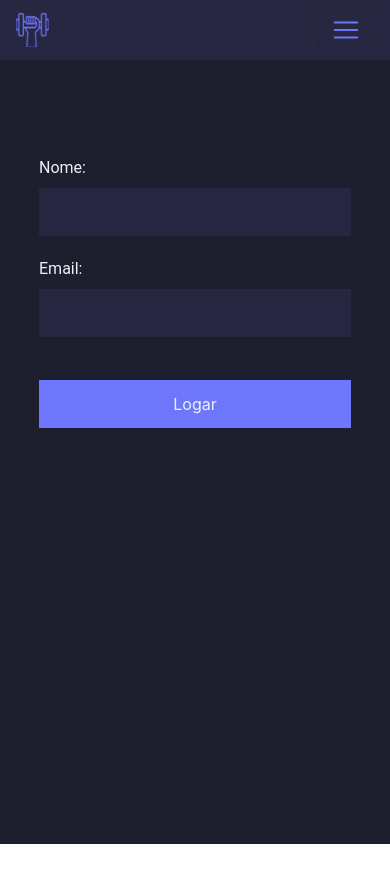
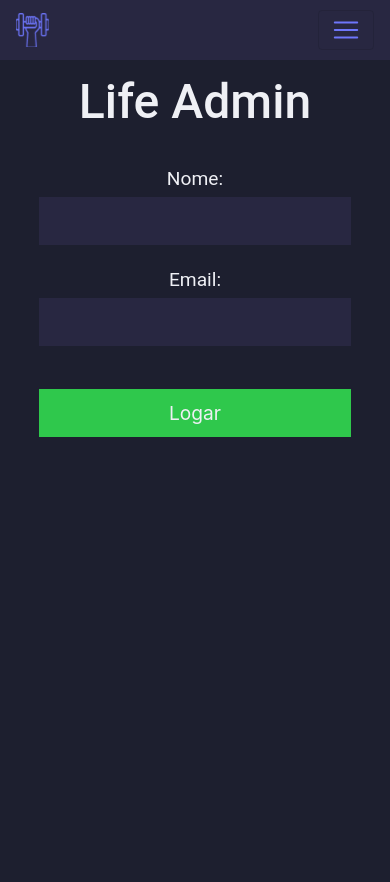
Before and after one commit to robsonmvieira/herba-front, a Next.js app: page /login in a window 390 px wide. Shown: the top 882 px of the page. Before the commit the page ends 844 px from the top, so only its background shows below. Built offline with nearby package versions, Linux system fonts and the light colour scheme.

Commit message:
Login desktop responsivo

```diff
--- a/src/pages/login/index.tsx
+++ b/src/pages/login/index.tsx
@@ -4,15 +4,24 @@ import {
   LabelLogin,
   FormLogin,
   BtnLogin,
+  ContainerDivisao,
+  LabelLifeAdmin,
+  ContainerTela,
 } from "./styles";
 import Menu from "../../components/Menu";
 
 const Login = () => {
   return (
     <>
-      <Container>
       <Menu />
 
+      <Container>
+        <ContainerTela>
+          <ContainerDivisao>
+            <LabelLifeAdmin> Life Admin</LabelLifeAdmin>
+          </ContainerDivisao>
+
+          <ContainerDivisao>
             <FormLogin>
               <LabelLogin>Nome:</LabelLogin>
               <InputFormLogin></InputFormLogin>
@@ -20,6 +29,8 @@ const Login = () => {
               <InputFormLogin></InputFormLogin>
               <BtnLogin>Logar</BtnLogin>
             </FormLogin>
+          </ContainerDivisao>
+        </ContainerTela>
       </Container>
     </>
   );
--- a/src/pages/login/styles.ts
+++ b/src/pages/login/styles.ts
@@ -5,32 +5,97 @@ export const Container = styled.div`
   width: 100%;
   height: 100vh;
 
-  /* @media (min-width: 361px) and (max-width: 760px) {
+  @media (min-width: 426px) {
+    display: flex;
+    justify-content: center;
+  }
+`;
+
+export const ContainerTela = styled.div`
+  @media (max-width: 425px) {
+    background: 1d1f2f;
+    width: 100%;
+  }
+  @media (min-width: 426px) {
+    background: 1d1f2f;
+    width: 100%;
+    display: flex;
+    flex-direction: row;
+  }
+`;
+
+/* @media (min-width: 361px) and (max-width: 760px) {
     background: red;
   } */
+
+export const ContainerDivisao = styled.div`
+  @media (max-width: 425px) {
+    background: 1d1f2f;
+    width: 100%;
+  }
+  @media (min-width: 426px) {
+    background: 1d1f2f;
+    width: 50%;
+    display: flex;
+    flex-direction: row;
+    margin-top: 25px;
+    display: flex;
+    padding: 40px;
+  }
 `;
-export const FormLogin = styled.form`
-  @media (max-width: 360px) {
+
+export const LabelLifeAdmin = styled.h1`
+  @media (max-width: 425px) {
     display: flex;
     flex-direction: column;
-    margin-top: 80px;
+    align-items: center;
+    color: #eff0f5;
+    width: 100%;
+    font-family: Roboto;
+    font-style: normal;
+    font-weight: 100%;
+    font-size: 300%;
+    line-height: 84px;
+  }
+
+  @media (min-width: 426px) {
+    font-family: Roboto;
+    font-style: normal;
+    font-weight: 500;
+    font-size: 72px;
+    line-height: 84px;
+    color: #eff0f5;
+    width: 100%;
+    align-items: center;
+    display: flex;
+    justify-content: center;
+  }
+`;
+
+export const FormLogin = styled.form`
+  @media (max-width: 425px) {
+    display: flex;
+    flex-direction: column;
+    margin-top: 25px;
+
     align-items: center;
   }
-  @media (min-width: 361px) and (max-width: 760px) {
+  @media (min-width: 426px) {
     display: flex;
     flex-direction: column;
-    margin-top: 100px;
     align-items: center;
+    width: 100%;
+    background-color: #282741;
   }
-  @media (min-width: 761px) {
+  /* @media (min-width: 761px) {
     display: flex;
     flex-direction: column;
     margin-top: 150px;
     align-items: center;
-  }
+  } */
 `;
 export const LabelLogin = styled.label`
-  @media (max-width: 360px) {
+  @media (max-width: 425px) {
     width: 80%;
     height: 20px;
     font-family: Roboto;
@@ -39,9 +104,12 @@ export const LabelLogin = styled.label`
     font-size: 120%;
     line-height: 16px;
     color: #eff0f5;
+    align-items: center;
+    display: flex;
+    justify-content: center;
   }
   /* medium */
-  @media (min-width: 361px) and (max-width: 760px) {
+  @media (min-width: 426px) {
     width: 80%;
     max-width: 400px;
     height: 20px;
@@ -51,9 +119,10 @@ export const LabelLogin = styled.label`
     font-size: 100%;
     line-height: 16px;
     color: #eff0f5;
+    margin-top: 170px;
   }
   /* large */
-  @media (min-width: 761px) {
+  /* @media (min-width: 761px) {
     width: 100%;
     max-width: 500px;
     height: 20px;
@@ -63,11 +132,11 @@ export const LabelLogin = styled.label`
     font-size: 100%;
     line-height: 16px;
     color: #eff0f5;
-  }
+  } */
 `;
 
 export const InputFormLogin = styled.input`
-  @media (max-width: 360px) {
+  @media (max-width: 425px) {
     width: 80%;
     height: 48px;
     left: 43px;
@@ -77,17 +146,18 @@ export const InputFormLogin = styled.input`
     border: none;
   }
   /* medium */
-  @media (min-width: 361px) and (max-width: 760px) {
+  @media (min-width: 426px) {
     width: 80%;
-    max-width: 400px;
     height: 48px;
-    background: #282741;
+    background: #1d1f2f;
     color: #eff0f5;
     border: none;
+    display: flex;
+    align-items: center;
   }
   /* large */
 
-  @media (min-width: 761px) {
+  /* @media (min-width: 761px) {
     width: 80%;
     max-width: 500px;
     height: 40px;
@@ -96,15 +166,15 @@ export const InputFormLogin = styled.input`
     background: #282741;
     color: #eff0f5;
     border: none;
-  }
+    */
 `;
 
 export const BtnLogin = styled.button`
-  @media (max-width: 360px) {
+  @media (max-width: 425px) {
     width: 80%;
     margin-top: 43px;
     height: 48px;
-    background: #6e76fb;
+    background: #2fc84c;
     color: #eff0f5;
     border: none;
     font-size: 120%;
@@ -112,14 +182,14 @@ export const BtnLogin = styled.button`
 
   /* Medium */
 
-  @media (min-width: 361px) and (max-width: 760px) {
+  @media (min-width: 426px) {
     width: 80%;
     max-width: 400px;
     margin-top: 43px;
     height: 48px;
     left: 43px;
     top: 252px;
-    background: #6e76fb;
+    background: #2fc84c;
     color: #eff0f5;
     border: none;
     font-size: 100%;
@@ -127,7 +197,7 @@ export const BtnLogin = styled.button`
 
   /* large  */
 
-  @media (min-width: 761px) {
+  /* @media (min-width: 761px) {
     width: 100%;
     max-width: 500px;
     margin-top: 28px;
@@ -135,8 +205,7 @@ export const BtnLogin = styled.button`
     background: #6e76fb;
     color: #eff0f5;
     border: none;
-    font-size: 120%;
-  }
+    font-size: 120%; */
 `;
 
 // abaixo é a partir de tela com 361 px
```
Lines whose indentation alone changed are shown as unchanged.
